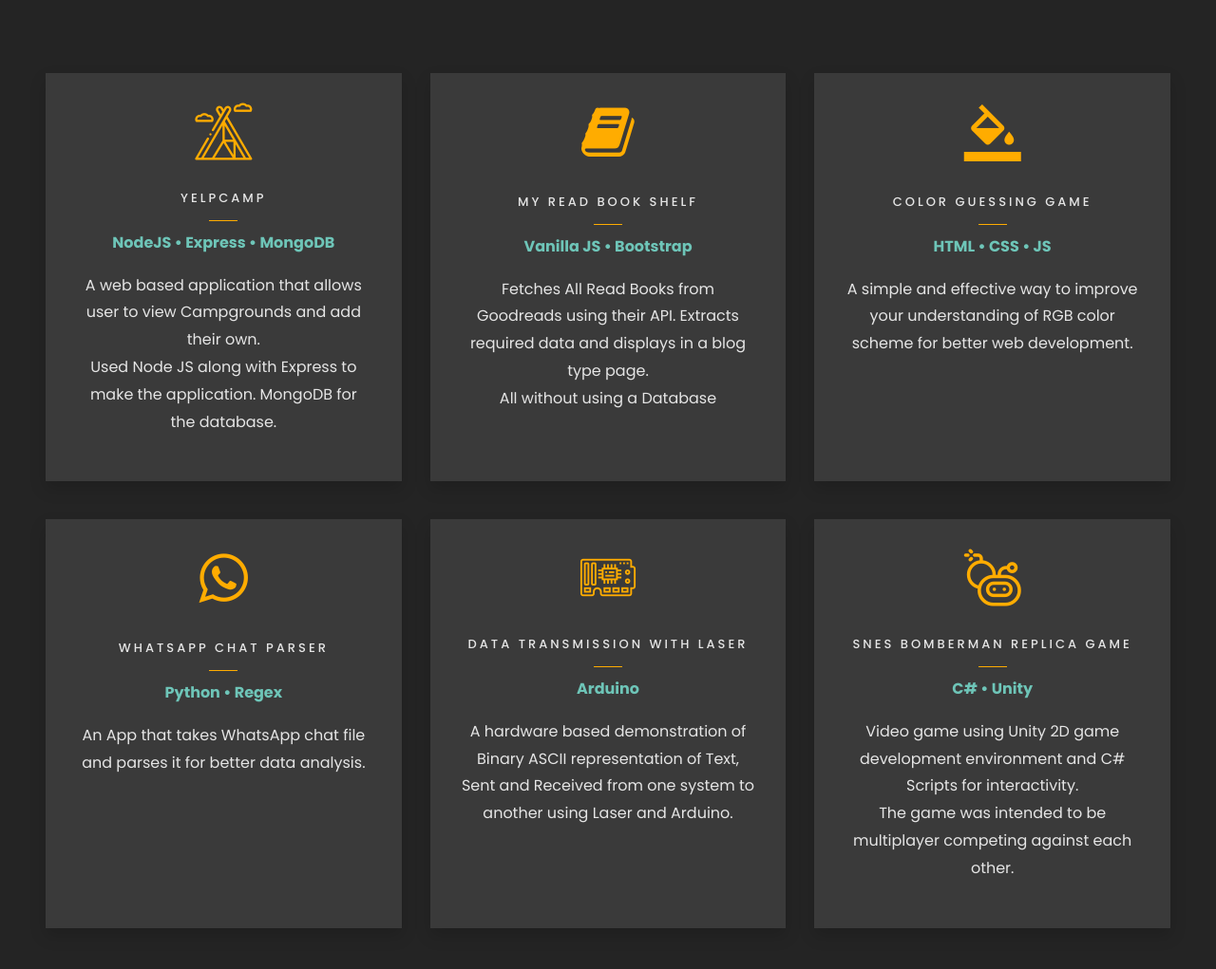
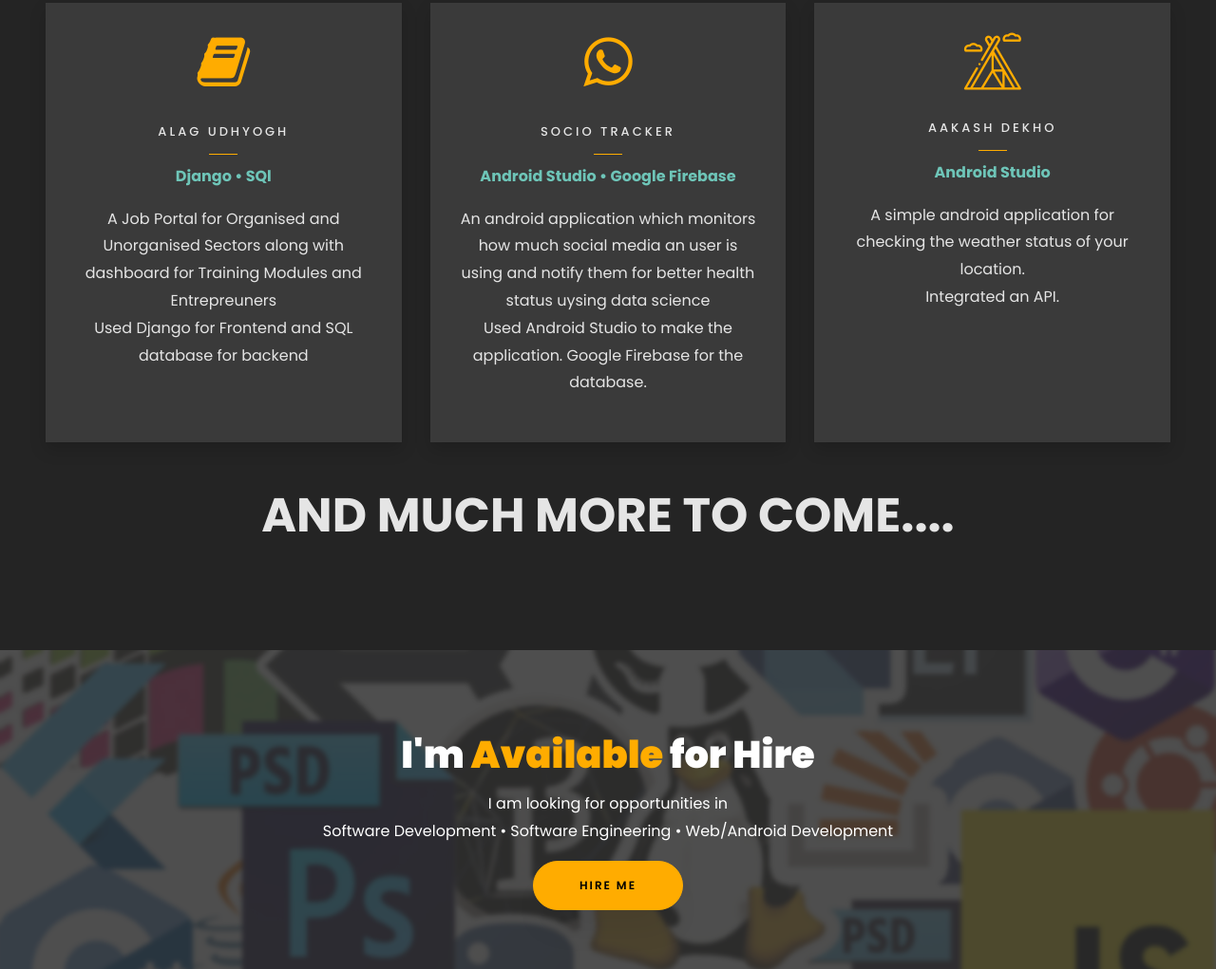
Before and after one commit to prithvirajbytes/Prithvis-Portfolio, a plain HTML site: page index.html in a window 1280 px wide. Shown: the part 4281-5302 px from the top of the page at 95% size. Drawn offline with Linux system fonts and the light colour scheme; files whose address does not match are found by name.

Commit message:
final commit

```diff
--- a/index.html
+++ b/index.html
@@ -207,28 +207,21 @@
 					  	<h2 class="heading">Skills</h2>
 					  	<!-- Skill Section -->
 					  	<div class="row mb-4 ftco-animate">
+							<div class="col grow"><img class="img-fluid" src="images/skills/linux.png" title="Linux"></div>
+							<div class="col grow"><img class="img-fluid" src="images/skills/html.png" title="HTML"></div>
+							<div class="col grow"><img class="img-fluid" src="images/skills/css.png" title="CSS"></div>
 					  		<div class="col grow"><img class="img-fluid" src="images/skills/javascript.png" title="JavaScript"></div>
 					  		<div class="col grow"><img class="img-fluid" src="images/skills/node.png" title="NodeJS"></div>
-					  		<div class="col grow"><img class="img-fluid" src="images/skills/express.png" title="Express"></div>
-					  		<div class="col grow"><img class="img-fluid" src="images/skills/html.png" title="HTML"></div>
-					  		<div class="col grow"><img class="img-fluid" src="images/skills/css.png" title="CSS"></div>
 					  		<div class="col grow"><img class="img-fluid" src="images/skills/bootstrap.png" title="Bootstrap"></div>
 					  	</div>
 					  	<div class="row mb-4 ftco-animate">
 					  		<div class="col grow"><img class="img-fluid" src="images/skills/cplusplus.png" title="C++"></div>
-					  		<div class="col grow"><img class="img-fluid" src="images/skills/c.png" title="C"></div>
-					  		<div class="col grow"><img class="img-fluid" src="images/skills/csharp.png" title="C#"></div>
-					  		<div class="col grow"><img class="img-fluid" src="images/skills/photoshop.png" title="Photoshop"></div>
-					  		<div class="col grow"><img class="img-fluid" src="images/skills/lightroom.png" title="Lightroom"></div>
-					  		<div class="col grow"><img class="img-fluid" src="images/skills/illustrator.png" title="Illustrator"></div>
+							  <div class="col grow"><img class="img-fluid" src="images/skills/c.png" title="C"></div>
+							  <div class="col grow"><img class="img-fluid" src="images/skills/python.png" title="Python"></div>
+							  <div class="col grow"><img class="img-fluid" src="images/skills/firebase.png" title="FireBase"></div>
+							  <div class="col grow"><img class="img-fluid" src="images/skills/android.png" title="Android Studio"></div>
+					  		<div class="col grow"><img class="img-fluid" src="images/skills/java.png" title="Java"></div>
 					  	</div>
-					  	<div class="row mb-4 ftco-animate">
-					  		<div class="col grow"><img class="img-fluid" src="images/skills/mongo.png" title="Mongo DB"></div>
-					  		<div class="col grow"><img class="img-fluid" src="images/skills/firebase.png" title="FireBase"></div>
-					  		<div class="col grow"><img class="img-fluid" src="images/skills/linux.png" title="Linux"></div>
-					  		<div class="col grow"><img class="img-fluid" src="images/skills/dart.png" title="Dart"></div>
-					  		<div class="col grow"><img class="img-fluid" src="images/skills/flutter.png" title="Flutter"></div>
-					  		<div class="col grow"><img class="img-fluid" src="images/skills/java.png" title="Java"></div>
 					  	</div>
 
 
@@ -273,80 +266,46 @@
           </div>
         </div>
     		<div class="row">
+				<div class="col-md-4 text-center d-flex mx-auto ftco-animate">
+					<a target="_blank" class="services-1 shadow">
+						<span class="icon">
+							<i class="icon-book"></i>
+						</span>
+						<div class="desc">
+							<h3 class="mb-4">Alag Udhyogh</h3>
+							<p><strong>Django • SQl</strong></p>
+							<p>A Job Portal for Organised and Unorganised Sectors along with dashboard for Training Modules and Entrepreuners<br>Used Django for Frontend and SQL database for backend</p>
+						</div>
+					</a>
+				</div>
 					<div class="col-md-4 text-center d-flex ftco-animate">
 						<a class="services-1 shadow">
+							<span class="icon">
+								<i class="icon-whatsapp"></i>
+							</span>
+							<div class="desc">
+								<h3 class="mb-4">Socio Tracker</h3>
+								<p><strong>Android Studio • Google Firebase</strong></p>
+								<p>An android application which monitors how much social media an user is using and notify them for better health status uysing data science <br> Used Android Studio to make the application. Google Firebase for the database.</p>
+							</div>
+						</a>
+					</div>
+					<div class="col-md-4 text-center d-flex mx-auto ftco-animate">
+						<a target="_blank" class="services-1 shadow">
 							<span class="icon">
 								<i class="flaticon-camp"></i>
 							</span>
 							<div class="desc">
-								<h3 class="mb-4">YelpCamp</h3>
-								<p><strong>NodeJS • Express • MongoDB</strong></p>
-								<p>A web based application that allows user to view Campgrounds and add their own. <br> Used Node JS along with Express to make the application. MongoDB for the database.</p>
+								<h3 class="mb-4">Aakash Dekho</h3>
+								<p><strong>Android Studio</strong></p>
+								<p>A simple android application for checking the weather status of your location.<br>Integrated an API.</p>
 							</div>
 						</a>
 					</div>
-					<div class="col-md-4 text-center d-flex mx-auto ftco-animate">
-						<a href="https://ahsankhan.me/books" target="_blank" class="services-1 shadow">
-							<span class="icon">
-								<i class="icon-book"></i>
-							</span>
-							<div class="desc">
-								<h3 class="mb-4">My Read Book Shelf</h3>
-								<p><strong>Vanilla JS • Bootstrap</strong></p>
-								<p>Fetches All Read Books from Goodreads using their API. Extracts required data and displays in a blog type page.<br>All without using a Database</p>
-							</div>
-						</a>
-					</div>
-					<div class="col-md-4 text-center d-flex mx-auto ftco-animate">
-						<a href="https://ahsankhan.me/Color-Guessing-Game/" target="_blank" class="services-1 shadow">
-							<span class="icon">
-								<i class="icon-format_color_fill"></i>
-							</span>
-							<div class="desc">
-								<h3 class="mb-4">Color Guessing Game</h3>
-								<p><strong>HTML • CSS • JS</strong></p>
-								<p>A simple and effective way to improve your understanding of RGB color scheme for better web development.</p>
-							</div>
-						</a>
-					</div>
+					<div class="col-md-12 heading-section text-center ftco-animate">
+						<h2 class="mb-4">AND MUCH MORE TO COME....</h2>
+					  </div>
 				</div>
-				<div class="row">
-					<div class="col-md-4 text-center d-flex mx-auto ftco-animate">
-						<a href="https://github.com/ahsankhan26/Whatsapp-Chat-Parser" target="_blank" class="services-1 shadow">
-							<span class="icon">
-								<i class="icon-whatsapp"></i>
-							</span>
-							<div class="desc">
-								<h3 class="mb-4">WhatsApp Chat Parser</h3>
-								<p><strong>Python • Regex</strong></p>
-								<p>An App that takes WhatsApp chat file and parses it for better data analysis.</p>
-							</div>
-						</a>
-					</div>
-					<div class="col-md-4 text-center d-flex ftco-animate">
-						<a href="https://github.com/ahsankhan26/Laser-Data-Transmission" target="_blank" class="services-1 shadow">
-							<span class="icon">
-								<i class="flaticon-circuit-board"></i>
-							</span>
-							<div class="desc">
-								<h3 class="mb-4">Data Transmission with Laser</h3>
-								<p><strong>Arduino</strong></p>
-								<p>A hardware based demonstration of Binary ASCII representation of Text, Sent and Received from one system to another using Laser and Arduino.</p>
-							</div>
-						</a>
-					</div>
-					<div class="col-md-4 text-center d-flex ftco-animate">
-						<a href="https://github.com/ahsankhan26/Bomberman-Replica" target="_blank" class="services-1 shadow">
-							<span class="icon">
-								<i class="flaticon-bomberman"></i>
-							</span>
-							<div class="desc">
-								<h3 class="mb-4">SNES Bomberman Replica Game</h3>
-								<p><strong>C# • Unity</strong></p>
-								<p>Video game using Unity 2D game development environment and C# Scripts for interactivity.<br>The game was intended to be multiplayer competing against each other.</p>
-							</div>
-						</a>
-					</div>
 				</div>
 				</div>
     	</div>
@@ -360,7 +319,7 @@
 				<div class="row justify-content-center">
 					<div class="col-md-7 ftco-animate text-center">
 						<h2>I'm <span>Available</span> for Hire</h2>
-						<p class="mb-0">I am looking for opportunities in<br>Software Development • Software Engineering • Web Development</p>
+						<p class="mb-0">I am looking for opportunities in<br>Software Development • Software Engineering • Web/Android Development</p>
 						<p class="mt-3 mb-0"><a href=".pdf" target="_blank" class="btn btn-primary py-3 px-5">Hire me</a></p>
 					</div>
 				</div>
@@ -383,7 +342,7 @@
           		</div>
           		<div>
 	          		<h3 class="mb-4">Contact Number</h3>
-		            <p><a>+92 344 0200963</a></p>
+		            <p><a>+91 9874268760/8777350379</a></p>
 	            </div>
 	          </div>
           </div>
@@ -394,7 +353,7 @@
           		</div>
           		<div>
 	          		<h3 class="mb-4">Email Address</h3>
-		            <p><a href="mailto:m.ahsankhan26@hotmail.com">m.ahsankhan26@hotmail.com</a></p>
+		            <p><a>biswasprithviraj74@gmail.com</a></p>
 		          </div>
 	          </div>
           </div>
@@ -405,7 +364,7 @@
           		</div>
           		<div>
 	          		<h3 class="mb-4">Website</h3>
-		            <p><a onclick="window.location.href=this">ahsankhan.me</a></p>
+		            <p><a onclick="window.location.href=this">prithvirajbiswas.netflity.app</a></p>
 	            </div>
 	          </div>
           </div>
@@ -447,13 +406,12 @@
           <div class="col-md">
             <div class="ftco-footer-widget mb-4">
               <h2 class="ftco-heading-2">About</h2>
-              <p>I like working with new tools and technologies</p>
+              <p>A curious learner, on a way to become a kickass developer | Open Source</p>
               <p class="mt-4"><u>Social Links</u></p>
               <ul class="ftco-footer-social list-unstyled float-md-left float-lft">
                 <li class="ftco-animate"><a href="https://github.com/prithvirajbytes" target="_blank"><span class="icon-github"></span></a></li>
                 <li class="ftco-animate"><a href="https://www.linkedin.com/in/prithviraj-biswas-a9a827169/" target="_blank"><span class="icon-linkedin-square"></span></a></li>
-		<li class="ftco-animate"><a href="https://stackoverflow.com/users/13870209/ahsan-khan" target="_blank"><span class="icon-stack-overflow"></span></a></li>
-                <li class="ftco-animate"><a href="https://instagram.com/ahsankhan26" target="_blank"><span class="icon-facebook36"></span></a></li>
+                <li class="ftco-animate"><a href="https://www.facebook.com/sourav.das.58760" target="_blank"><span class="icon-facebook-official"></span></a></li>
               </ul>
             </div>
           </div>
@@ -466,7 +424,6 @@
                 <li><a href="#resume-section"><span class="icon-long-arrow-right mr-2"></span>Resume</a></li>
                 <li><a href="#project-section"><span class="icon-long-arrow-right mr-2"></span>Projects</a></li>
                 <li><a href="#contact-section"><span class="icon-long-arrow-right mr-2"></span>Contact</a></li>
-		<li><a href="https://ahsankhan.me/books" target="_blank"><span class="icon-long-arrow-right mr-2"></span>Books</a></li>
               </ul>
             </div>
           </div>
@@ -487,7 +444,7 @@
           <div class="col-md-12 text-center">
           	<i class="icon-heart color-danger" aria-hidden="true"></i>
           	<i class="icon-heart color-danger" aria-hidden="true"></i>
-			<p class="mt-5">Copyright &copy;<script>document.write(new Date().getFullYear());</script></p>
+			<p class="mt-5">Made with ❤ by Prithviraj Biswas © <script>document.write(new Date().getFullYear());</script></p>
           </div>
         </div>
       </div>
```
Also changed, not shown: images/LinkFavicon.jpg (deleted), images/LinkFavicon.png (deleted), images/skills/android.png (added), images/skills/python.png (added).
